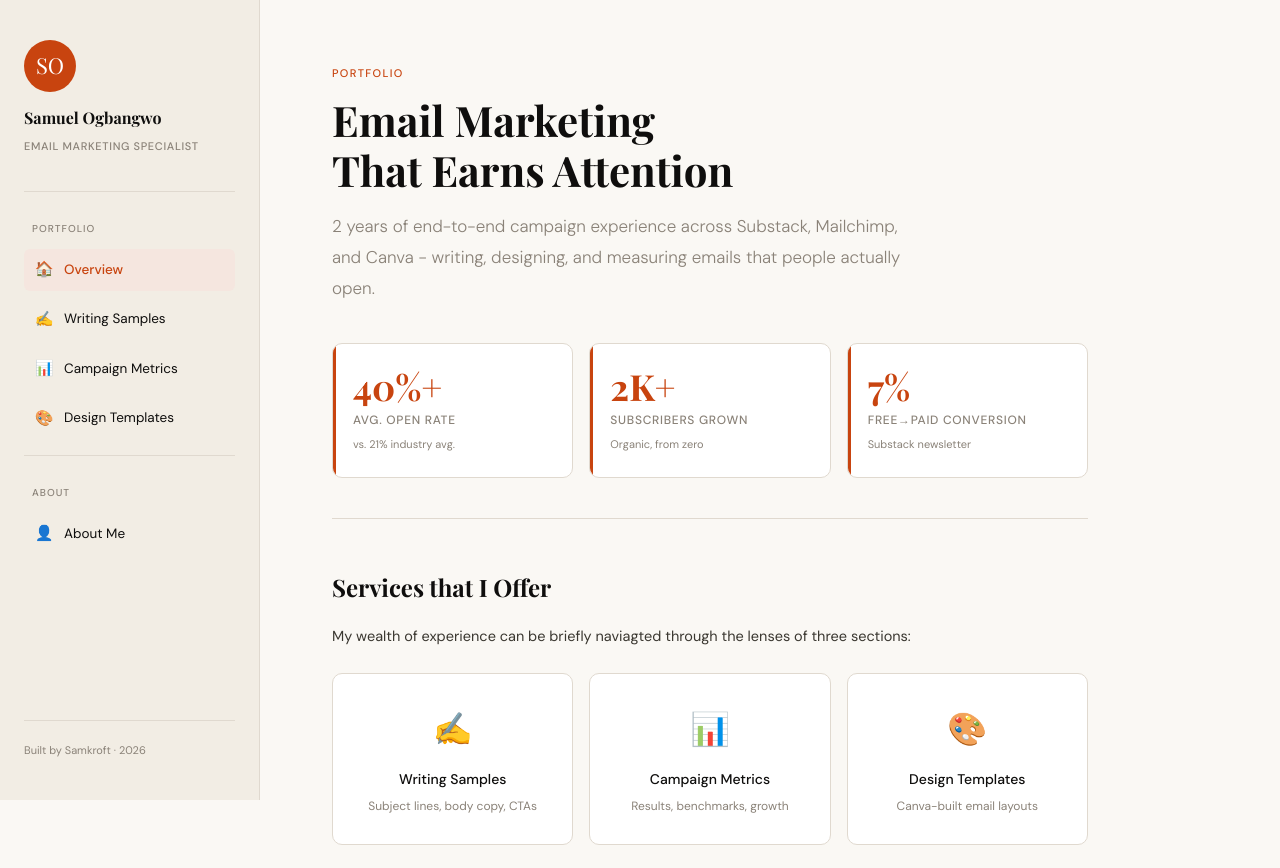
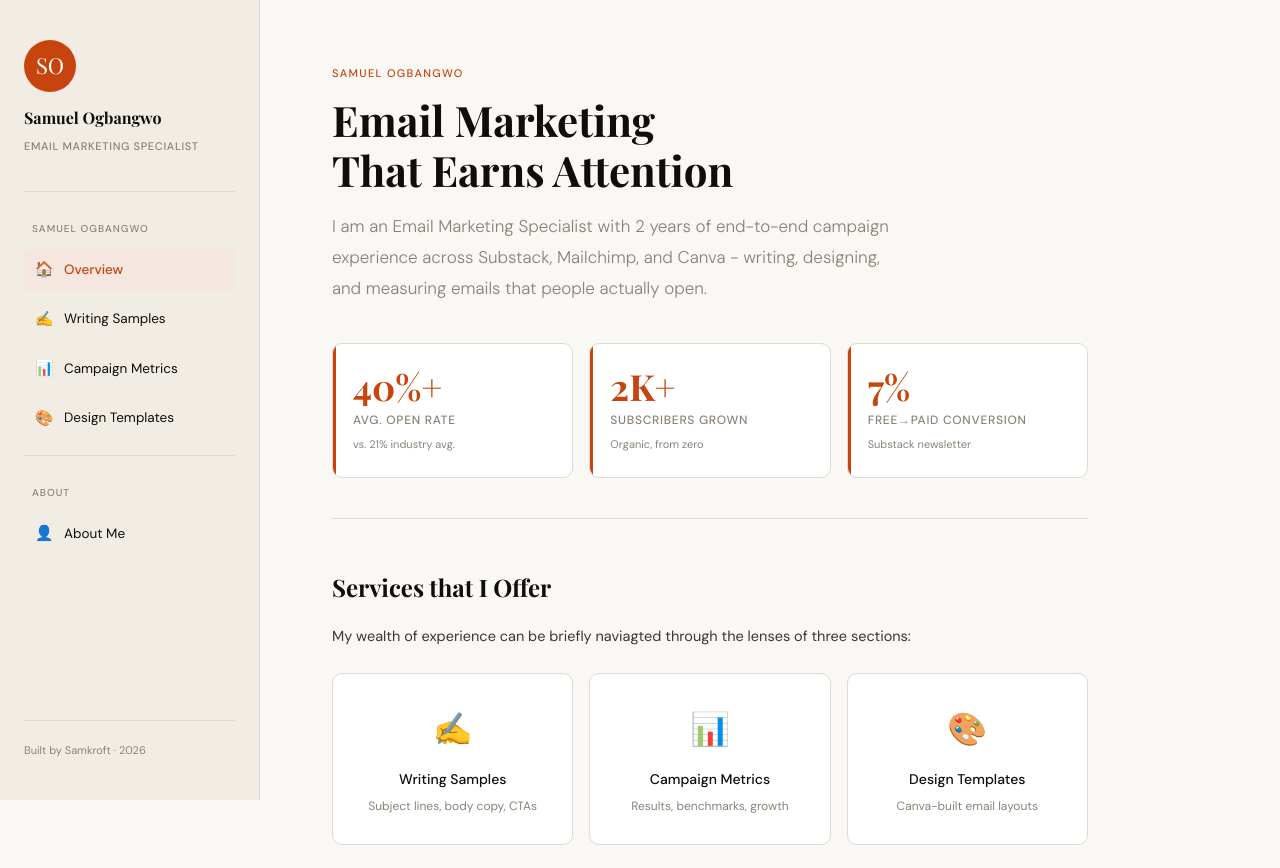
Before and after one commit to samkroft/samuelogbangwo-portfolio, a plain HTML site: page index.html in a window 1280 px wide. Shown: the top 868 px of the page. Drawn offline with nearby package versions, Linux system fonts and the light colour scheme; a web font is replaced by a local one.

Commit message:
update-index.html#0004

```diff
--- a/index.html
+++ b/index.html
@@ -598,7 +598,7 @@
   <div class="sidebar-role">Email Marketing Specialist</div>
 
   <div class="sidebar-divider"></div>
-  <div class="sidebar-label">Portfolio</div>
+  <div class="sidebar-label">SAMUEL OGBANGWO</div>
 
   <a class="nav-item active" onclick="showPage('home', this)">
     <span class="nav-icon">🏠</span> Overview
@@ -630,9 +630,9 @@
 
   <!-- HOME PAGE -->
   <div id="page-home" class="page active">
-    <div class="page-eyebrow">Portfolio</div>
+    <div class="page-eyebrow">SAMUEL OGBANGWO</div>
     <h1>Email Marketing<br>That Earns Attention</h1>
-    <p class="lead">2 years of end-to-end campaign experience across Substack, Mailchimp, and Canva - writing, designing, and measuring emails that people actually open.</p>
+    <p class="lead">I am an Email Marketing Specialist with 2 years of end-to-end campaign experience across Substack, Mailchimp, and Canva - writing, designing, and measuring emails that people actually open.</p>
 
     <div class="stats-grid">
       <div class="stat-card">
```
